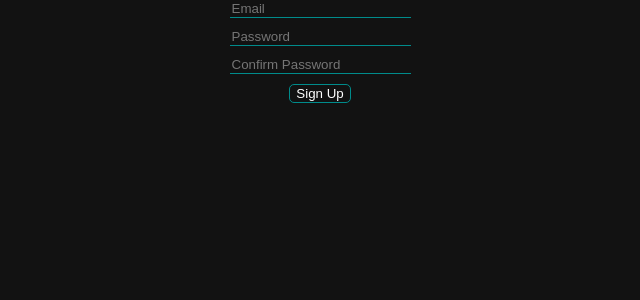
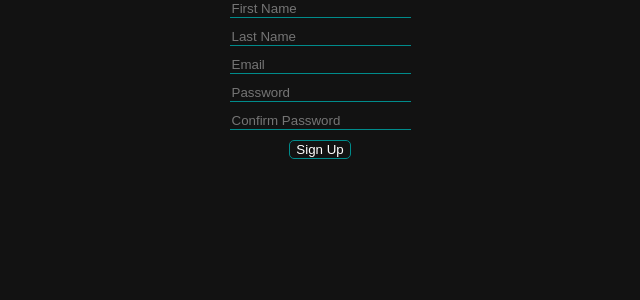
Before and after one commit to rookie2675/blog-website, a Next.js app: page /signup in a window 1280 px wide. Shown: the top 300 px of the page, without its empty margins (320-960 px from the left). Built offline with nearby package versions, Linux system fonts and the light colour scheme.

Commit message:
Added more fields to signup page.

```diff
--- a/app/signup/page.tsx
+++ b/app/signup/page.tsx
@@ -1,27 +1,32 @@
-'use client'
+"use client";
 
 import { FormEvent, useState } from "react";
 import { z } from "zod";
 import styles from "./page.module.css";
 
-export default function Page() {
-
+export default function Page(): JSX.Element {
     const [formData, setFormData] = useState({
+        firstName: "",
+        lastName: "",
         email: "",
         password: "",
         confirmPassword: "",
     });
 
-    const userSchema = z.object({
+    const userSchema = z
+        .object({
+            firstName: z.string(),
+            lastName: z.string(),
             email: z.string().email(),
             password: z.string(),
             confirmPassword: z.string(),
-    }).refine((data) => data.password === data.confirmPassword, {
+        })
+        .refine((data) => data.password === data.confirmPassword, {
             message: "Passwords do not match",
             path: ["confirmPassword"],
         });
 
-    function handleChange(event: React.ChangeEvent<HTMLInputElement>) {
+    function handleChange(event: React.ChangeEvent<HTMLInputElement>): void {
         const { name, value } = event.target;
         setFormData((prevFormData) => ({
             ...prevFormData,
@@ -39,13 +44,59 @@ export default function Page() {
         <form onSubmit={handleSubmit}>
             <div className={styles.formContainer}>
                 <div className={styles.fieldContainer}>
-                    <input type="text" id="email" name="email" placeholder="Email" value={formData.email} onChange={handleChange} />
+                    <input
+                        type="text"
+                        id="firstName"
+                        name="firstName"
+                        placeholder="First Name"
+                        value={formData.firstName}
+                        onChange={handleChange}
+                        required
+                    />
                 </div>
                 <div className={styles.fieldContainer}>
-                    <input type="password" id="password" name="password" placeholder="Password" value={formData.password} onChange={handleChange} />
+                    <input
+                        type="text"
+                        id="lastName"
+                        name="lastName"
+                        placeholder="Last Name"
+                        value={formData.lastName}
+                        onChange={handleChange}
+                        required
+                    />
                 </div>
                 <div className={styles.fieldContainer}>
-                    <input type="password" id="confirmPassword" name="confirmPassword" placeholder="Confirm Password" value={formData.confirmPassword} onChange={handleChange} />
+                    <input
+                        type="text"
+                        id="email"
+                        name="email"
+                        placeholder="Email"
+                        value={formData.email}
+                        onChange={handleChange}
+                        required
+                    />
+                </div>
+                <div className={styles.fieldContainer}>
+                    <input
+                        type="password"
+                        id="password"
+                        name="password"
+                        placeholder="Password"
+                        value={formData.password}
+                        onChange={handleChange}
+                        required
+                    />
+                </div>
+                <div className={styles.fieldContainer}>
+                    <input
+                        type="password"
+                        id="confirmPassword"
+                        name="confirmPassword"
+                        placeholder="Confirm Password"
+                        value={formData.confirmPassword}
+                        onChange={handleChange}
+                        required
+                    />
                 </div>
                 <button type="submit">Sign Up</button>
             </div>
```
Lines whose indentation alone changed are shown as unchanged.
